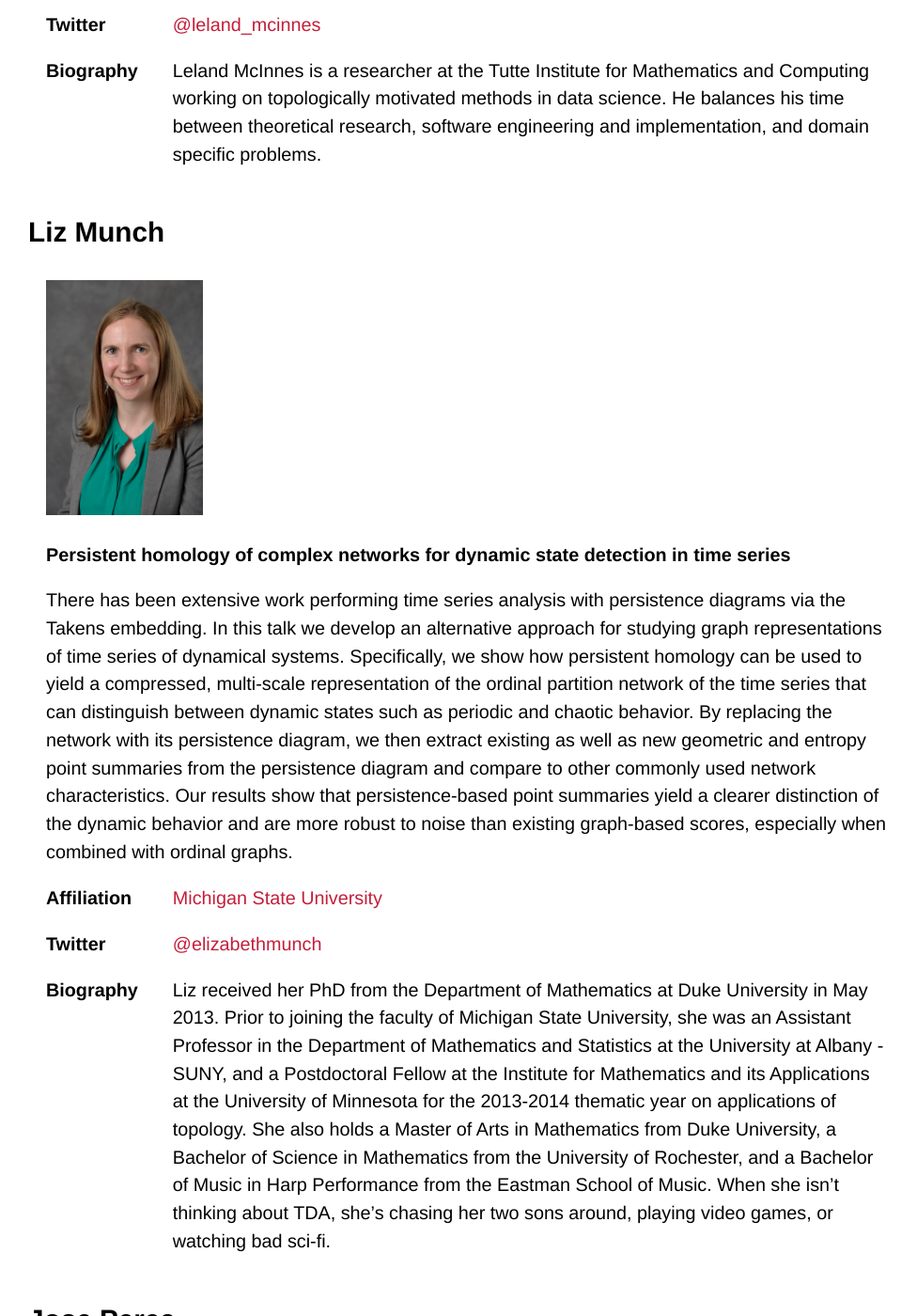
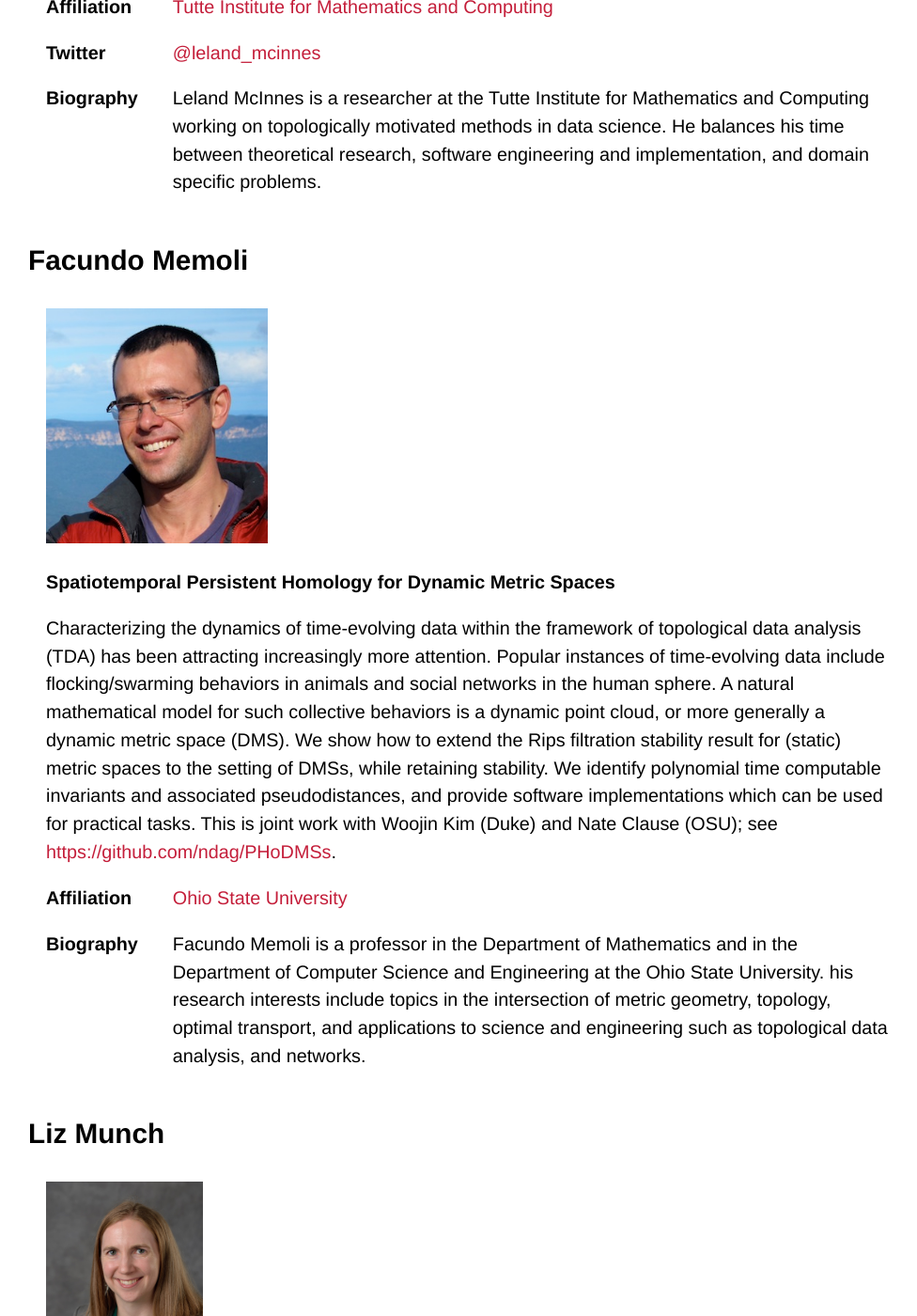
Before and after one commit to tda-in-ml/tda-in-ml.github.io, a Jekyll site: the page built from speakers.md, in a window 1280 px wide and 1400 px high, scrolled down 8490 px. Shown: the whole window at 94% size, without its empty margins (142-1118 px from the left). Built offline with Jekyll 4.4.1, drawn with Linux system fonts in a browser that asks for light colours; some web fonts are replaced; our own code applies the rules of GitHub Pages for plain Markdown files.

Commit message:
Extended speakers page

```diff
--- a/speakers.md
+++ b/speakers.md
@@ -18,6 +18,7 @@ is expanded on a rolling basis, stay tuned for more!):
 - [Kathryn Hess](#kathryn-hess)
 - [Yasu Hiraoka](#yasu-hiraoka)
 - [Leland McInnes](#leland-mcinnes)
+- [Facundo Memoli](#facundo-memoli)
 - [Liz Munch](#liz-munch)
 - [Jose Perea](#jose-perea)
 - [Raúl Rabadán](#raúl-rabadán)
@@ -114,6 +115,15 @@ is expanded on a rolling basis, stay tuned for more!):
 | **Twitter** | [@leland_mcinnes](https://twitter.com/leland_mcinnes) |
 | **Biography** | Leland McInnes is a researcher at the Tutte Institute for Mathematics and Computing working on topologically motivated methods in data science. He balances his time between theoretical research, software engineering and implementation, and domain specific problems. |
 
+## Facundo Memoli
+
+| <img src="/assets/images/speakers/fm.jpg" alt="Facundo Memoli" height="250px" /> |
+| **Spatiotemporal Persistent Homology for Dynamic Metric Spaces** |
+| Characterizing the dynamics of time-evolving data within the framework of topological data analysis (TDA) has been attracting increasingly more attention. Popular instances of time-evolving data include flocking/swarming behaviors in animals and social networks in the human sphere. A natural mathematical model for such collective behaviors is a dynamic point cloud, or more generally a dynamic metric space (DMS).  We show how to extend the Rips filtration stability result for (static) metric spaces to the setting of DMSs, while retaining stability. We identify polynomial time computable invariants and associated pseudodistances, and provide software implementations which can be used for practical tasks. This is joint work with Woojin Kim (Duke) and Nate Clause (OSU); see <https://github.com/ndag/PHoDMSs>. |
+
+| **Affiliation** | [Ohio State University](https://people.math.osu.edu/memolitechera.1) |
+| **Biography** | Facundo Memoli is a professor in the Department of Mathematics and in the Department of Computer Science and Engineering at the Ohio State University. his research interests include topics in the intersection of metric geometry, topology, optimal transport, and applications to science and engineering such as topological data analysis, and networks. |
+
 ## Liz Munch
 
 | <img src="/assets/images/speakers/em.jpg" alt="Liz Munch" height="250px" /> |
```
Also changed, not shown: assets/images/speakers/fm.jpg (added).
